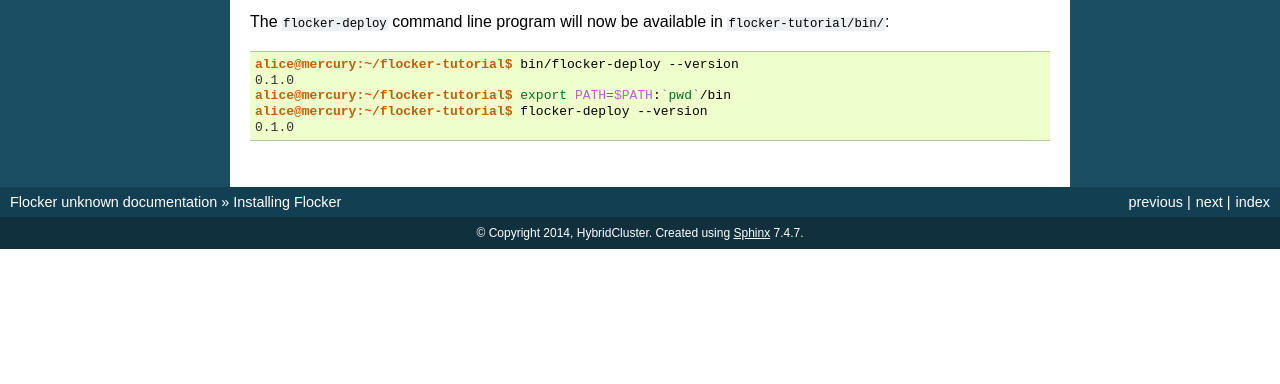
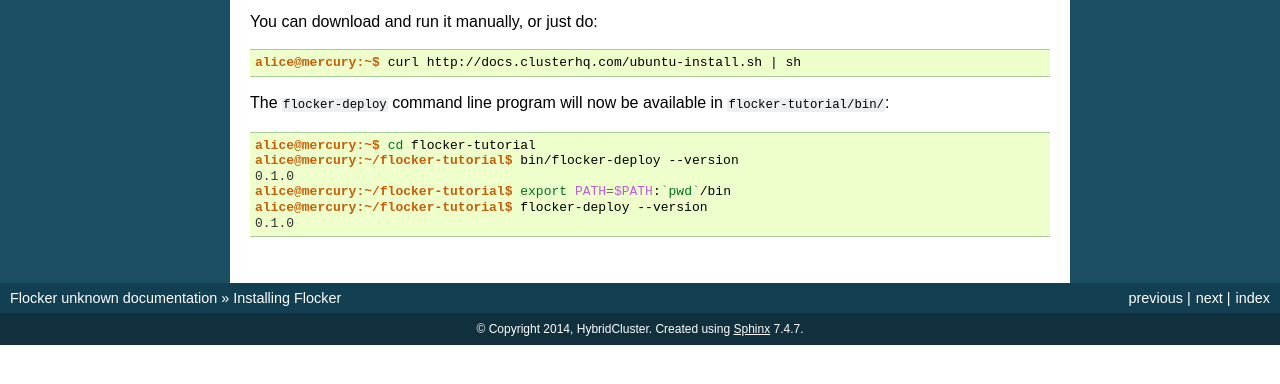
Before and after one commit to ClusterHQ/flocker, a Sphinx documentation site: the page built from docs/installation.rst, in a window 1280 px wide, cut to the strip 489-873 px from the top of the page. Built offline with Sphinx 7.4.7, drawn with Linux system fonts in a browser that asks for light colours.

Commit message:
Explain how to run the script.

```diff
--- a/docs/installation.rst
+++ b/docs/installation.rst
@@ -18,12 +18,19 @@
 :download:`ubuntu-install.sh`
 
 .. literalinclude:: ubuntu-install.sh
-   :language: shell
+   :language: sh
+
+You can download and run it manually, or just do:
+
+.. code-block:: console
+
+   alice@mercury:~$ curl http://docs.clusterhq.com/ubuntu-install.sh | sh
 
 The ``flocker-deploy`` command line program will now be available in ``flocker-tutorial/bin/``:
 
 .. code-block:: console
 
+   alice@mercury:~$ cd flocker-tutorial
    alice@mercury:~/flocker-tutorial$ bin/flocker-deploy --version
    0.1.0
    alice@mercury:~/flocker-tutorial$ export PATH=$PATH:`pwd`/bin
```
